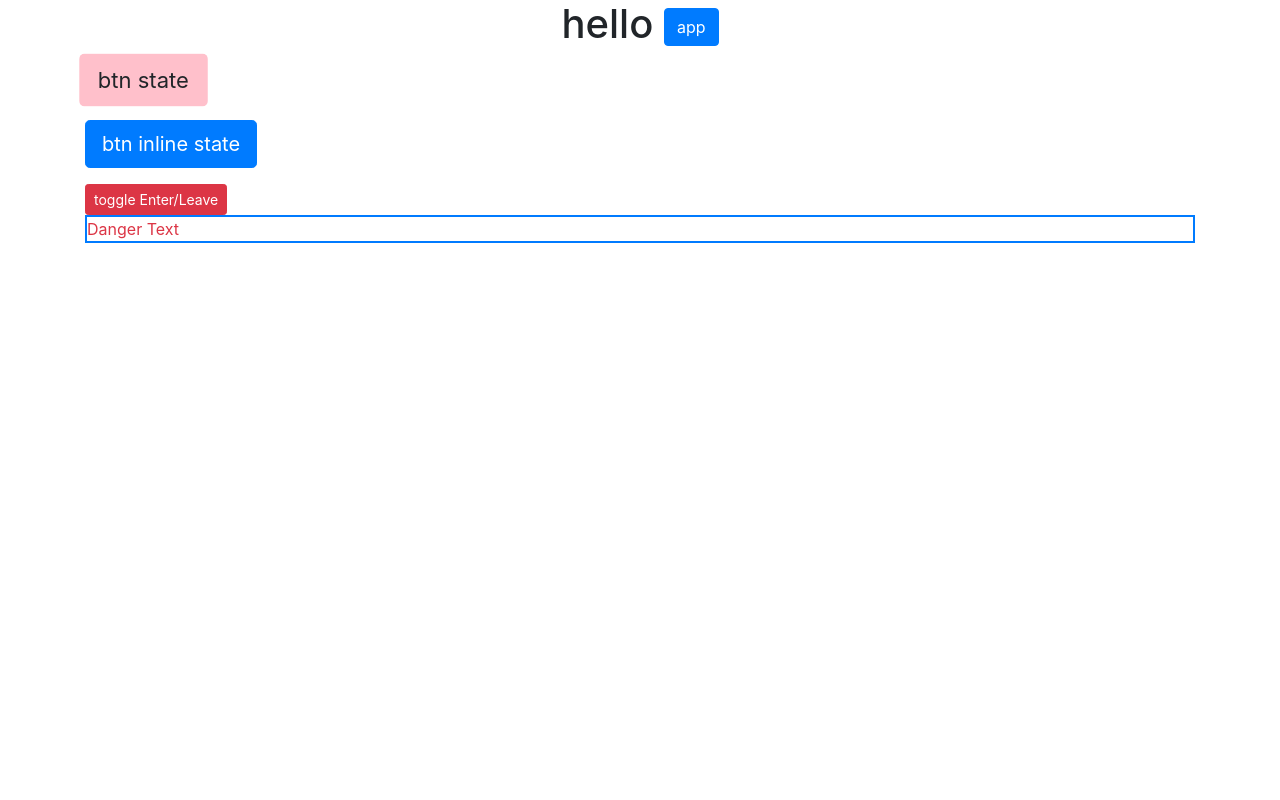
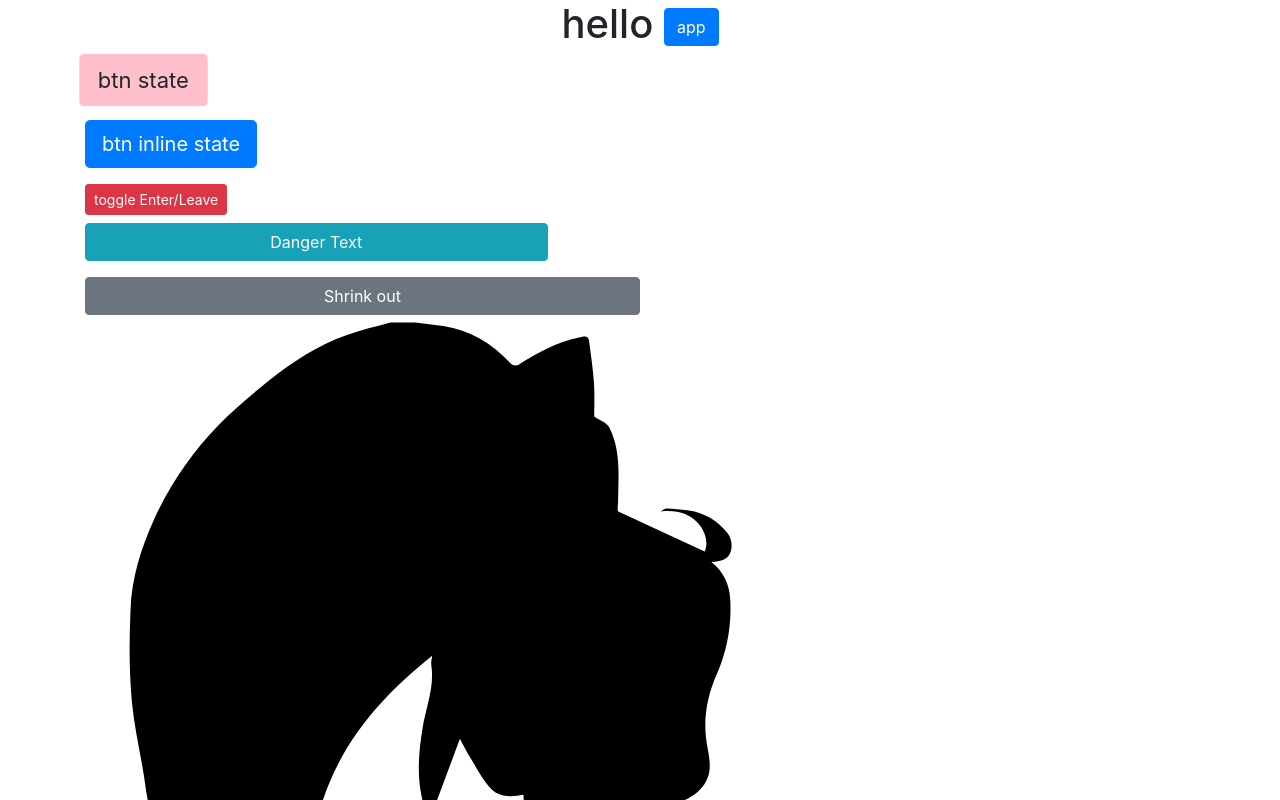
Before and after one commit to Swedish-li/angular6-demo, an Angular app: page / in a window 1280 px wide. Shown: the top 800 px of the page. Built offline with nearby package versions, Linux system fonts and the light colour scheme.

Commit message:
add example

```diff
--- a/src/app/animate/index.ts
+++ b/src/app/animate/index.ts
@@ -1,7 +1,8 @@
 import {
     trigger, state,
     style, transition,
-    animate
+    animate,
+    keyframes
 } from '@angular/animations';
 
 export const btnState = trigger(
@@ -20,6 +21,22 @@ export const btnState = trigger(
         // several transitions have the same timing configuration
         // transition('inactive => active,active => inactive', animate('100ms ease-in')),
         // transition('active => inactive', animate('100ms ease-out'))
+        transition('void => inactive', [
+            style({ transform: 'translate(-100%) scale(1)' }),
+            animate(100)
+        ]),
+        transition('inactive => void', [
+            animate(100, style({ transform: 'translateX(100%) scale(1)' }))
+        ]),
+        transition('void => active', [
+            style({
+                transform: 'translateX(100%) scale(1)'
+            }),
+            animate(200)
+        ]),
+        transition('active => void', [
+            animate(200, style({ transform: 'translateX(0) scale(0)' }))
+        ]),
     ]
 );
 
@@ -43,15 +60,37 @@ export const btnInlineState = trigger(
 // enter and leave animations
 export const flyInOut = trigger('flyInOut', [
     state('in', style({
+        opacity: 1,
         transform: 'translateX(0)'
     })),
     // :enter
     transition('void => *', [
-        style({ transform: 'translateX(-100%)' }),
-        animate(100)
+        // style({
+        //     opacity: 0,
+        //     transform: 'translateX(-100%)'
+        // }),
+        animate(300, keyframes([
+            style({ opacity: 0, transform: 'translateX(-100%)', offset: 0 }),
+            style({ opacity: 1, transform: 'translateX(15px)', offset: 0.3 }),
+            style({ opacity: 1, transform: 'translateX(0)', offset: 1.0 })
+        ]))
     ]),
     // :leave
     transition('* => void', [
-        animate(100, style({ transform: 'translateX(100%)' }))
+        animate(300, keyframes([
+            style({ opacity: 1, transform: 'translateX(0)', offset: 0 }),
+            style({ opacity: 1, transform: 'translateX(-15px)', offset: 0.7 }),
+            style({ opacity: 0, transform: 'translateX(100%)', offset: 1.0 })
+        ]))
     ])
 ]);
+
+export const shrinkOut = trigger('shrinkOut', [
+    state('in', style({
+        height: '*'
+    })),
+    transition('* => void', [
+        style({ height: '*' }),
+        animate(1000, style({ height: 0 }))
+    ])
+]);
--- a/src/app/page/animation/animation.component.html
+++ b/src/app/page/animation/animation.component.html
@@ -1,5 +1,7 @@
 <p>
-  <button class="btn btn-lg" [@btnState]="btnState" (click)="btnToggle()">
+  <!-- Animation callbacks -->
+  <button class="btn btn-lg" *ngIf="show" (@btnState.start)="animationStart($event)" (@btnState.done)="animationDone($event)"
+    [@btnState]="btnState" (click)="btnToggle()">
     btn state
   </button>
 </p>
@@ -9,8 +11,18 @@
   </button>
 </p>
 <div>
-  <button class="btn btn-sm btn-danger"  (click)="toggle()">toggle Enter/Leave</button>
-  <p class="text-danger border-primary" *ngIf="show" [@flyInOut]="show">
+  <button class="btn btn-sm btn-danger" (click)="toggle()">toggle Enter/Leave</button>
+  <button class="btn btn-block btn-info col-sm-5 mt-2" *ngIf="show" [@flyInOut]="show">
     Danger Text
-  </p>
+  </button>
 </div>
+<div>
+  <button class="btn btn-secondary btn-block col-sm-6 mt-3" *ngIf="show" [@shrinkOut]="'in'">Shrink out</button>
+</div>
+<div class="wrapper">
+  <div class="tunnel"></div>
+  <div id="alice">
+    <!-- https://codepen.io/rachelnabors/pen/QyOqqW -->
+    <embed src="assets/alice.svg" type="image/svg+xml" />
+  </div>
+</div>
--- a/src/app/page/animation/animation.component.ts
+++ b/src/app/page/animation/animation.component.ts
@@ -1,11 +1,11 @@
 import { Component, OnInit } from '@angular/core';
-import { btnState, btnInlineState, flyInOut } from '../../animate';
+import { btnState, btnInlineState, flyInOut, shrinkOut } from '../../animate';
 
 @Component({
   selector: 'app-animation',
   templateUrl: './animation.component.html',
   styleUrls: ['./animation.component.scss'],
-  animations: [btnState, btnInlineState, flyInOut]
+  animations: [btnState, btnInlineState, flyInOut, shrinkOut]
 })
 export class AnimationComponent implements OnInit {
 
@@ -28,4 +28,12 @@ export class AnimationComponent implements OnInit {
     this.show = !this.show;
   }
 
+  animationStart(event: AnimationEvent) {
+    console.log(event);
+  }
+
+  animationDone(event: AnimationEvent) {
+    console.log(event);
+  }
+
 }
```
Also changed, not shown: src/assets/alice.svg (added).
